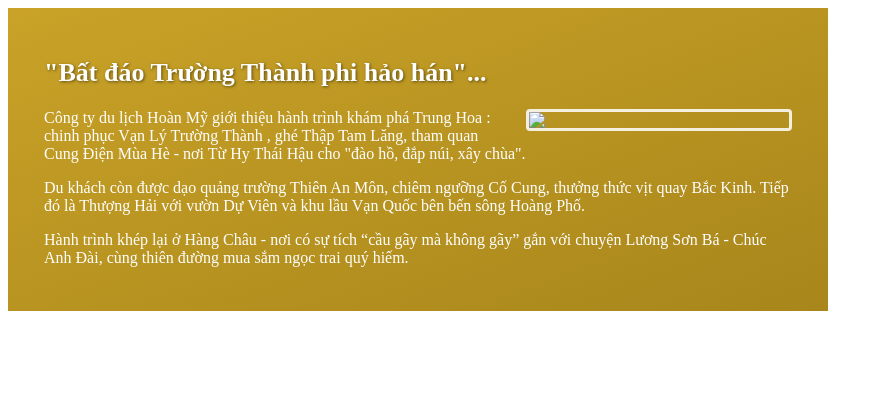
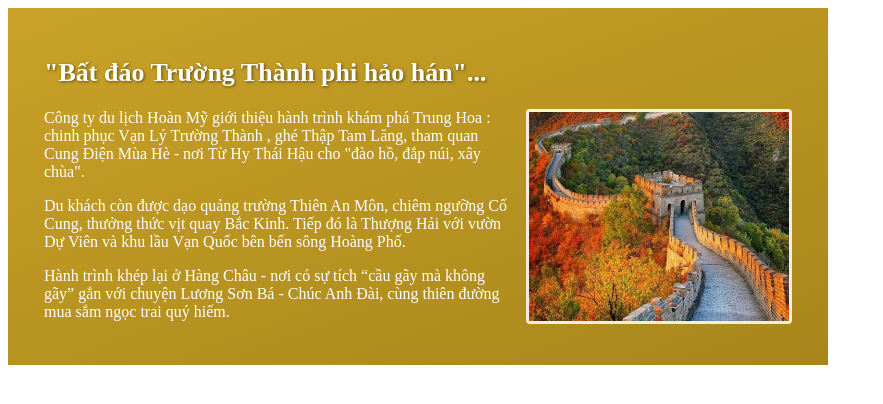
Before and after one commit to Linh-cung/cse122-2551261046, a plain HTML site: page ex02/index.html in a window 1280 px wide. Shown: the whole page, without its empty margins (0-883 px from the left). Drawn offline with Linux system fonts and the light colour scheme.

Commit message:
Update index.html

```diff
--- a/ex02/index.html
+++ b/ex02/index.html
@@ -9,7 +9,7 @@
 <body>
     <article class="banner">
         <h1>"Bất đáo Trường Thành phi hảo hán"...</h1>
-        <img src="greatwall.jpg" class = "anh-noi">
+        <img src="images/greatwall.jpg" class = "anh-noi">
         <p>
             Công ty du lịch Hoàn Mỹ giới thiệu hành trình khám phá Trung Hoa : chinh phục Vạn Lý Trường Thành , ghé Thập Tam Lăng, tham quan Cung Điện Mùa Hè - nơi Từ Hy Thái Hậu cho "đào hồ, đắp núi, xây chùa".
         </p>
```
